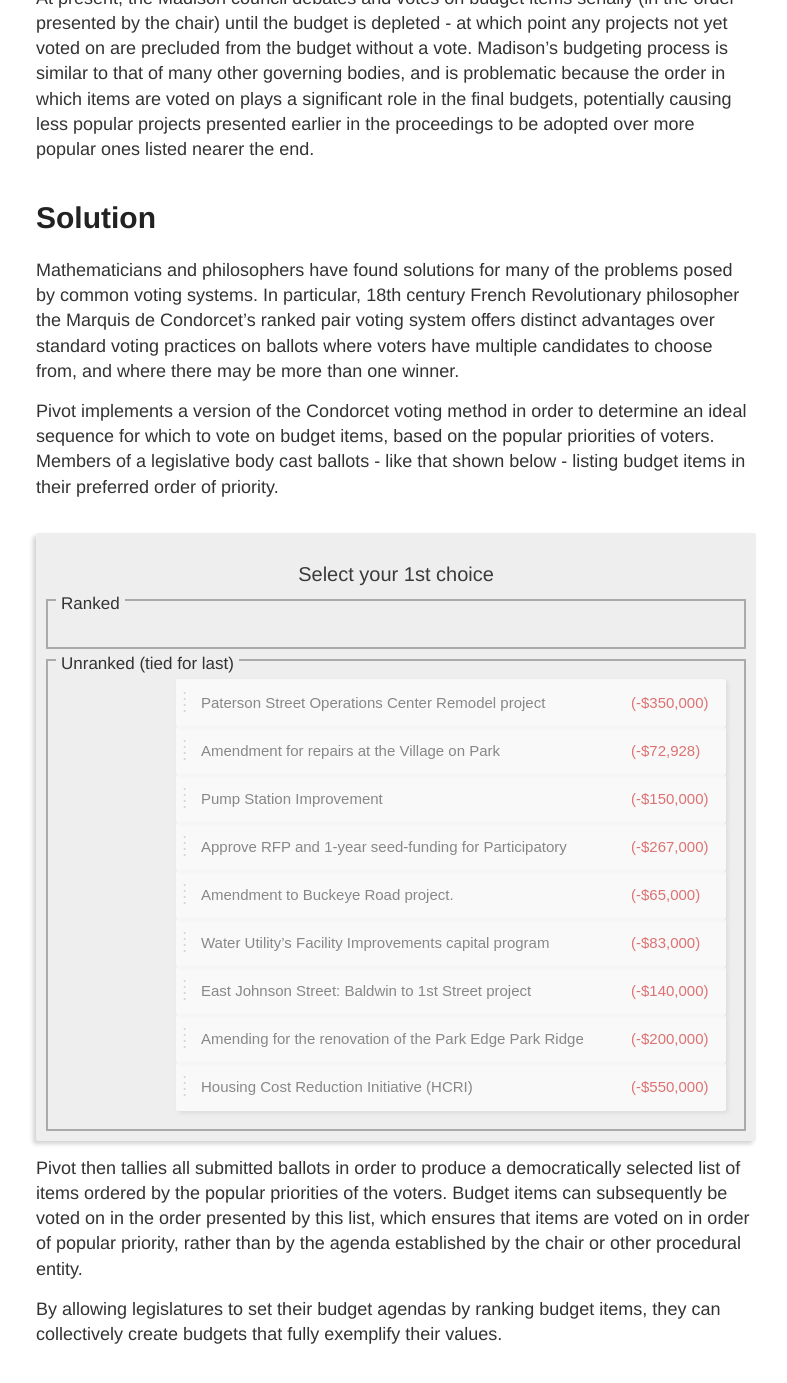
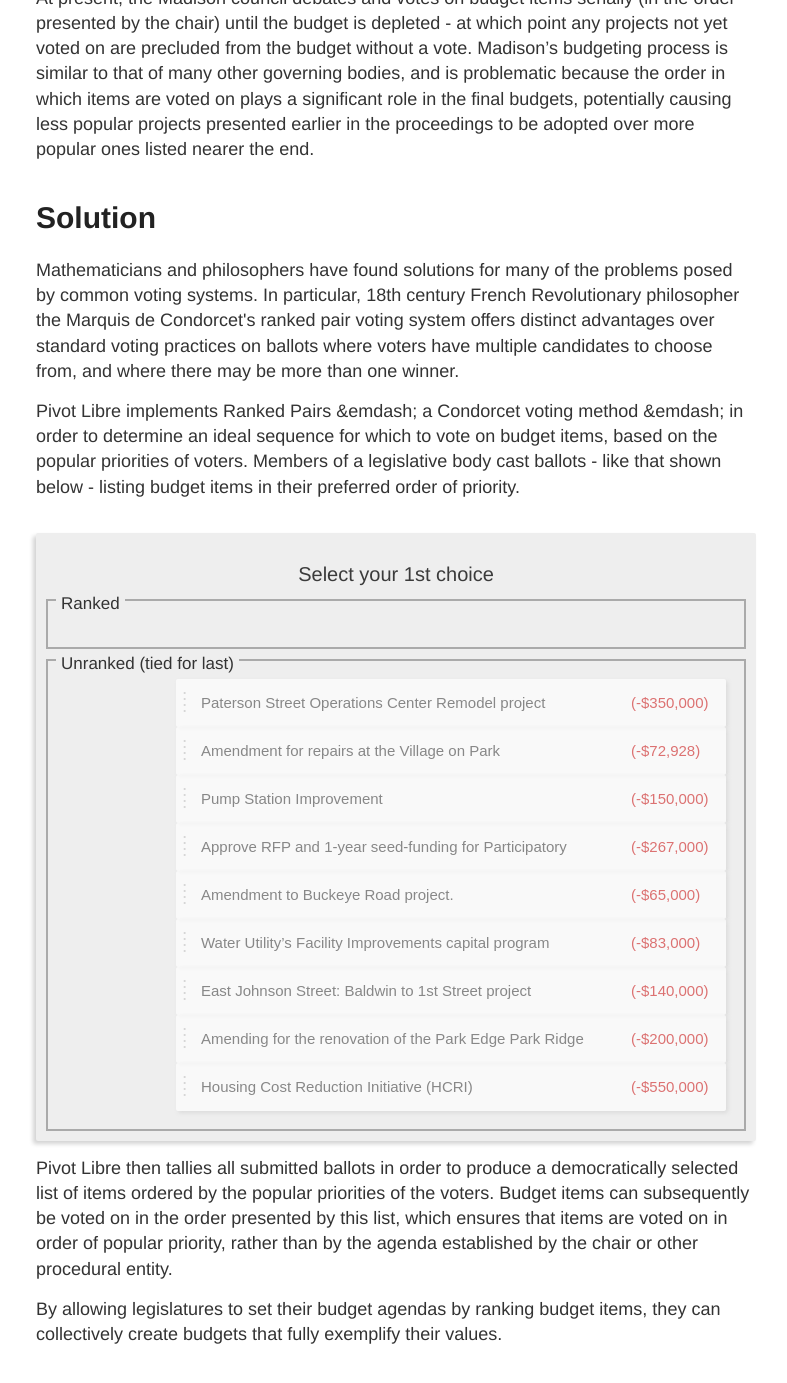
Before and after one commit to pivot-libre/pivot-libre.github.io, a Jekyll site: the page built from index.html, in a window 1280 px wide and 1400 px high, scrolled down 438 px. Shown: the top 1383 px of the window, without its empty margins (244-1031 px from the left). Built offline with Jekyll 4.4.1, drawn with Linux system fonts in a browser that asks for light colours; some of the changed text lies outside the part shown.

Commit message:
Making Name Consistent
Also included a few cosmetic tweaks.

```diff
--- a/index.html
+++ b/index.html
@@ -6,7 +6,7 @@ layout: default
   <article class="post">
     <h1>Brief</h1>
     <div class="entry">
-      <p>Pivot is a web application currently under development that aims to provide legislators with the most fair and democratic way to vote on and prioritize budget items. Once completed, the first legislature to use Pivot will be the Common Council of Madison, Wisconsin.</p>
+      <p>Pivot Libre is a free open source web application currently under development that aims to provide legislators with the most fair and democratic way to vote on and prioritize budget items. Once completed, the first legislature to use Pivot Libre will be the Common Council of Madison, Wisconsin.</p>
     </div>
   </article>
   <article class="post">
@@ -19,8 +19,8 @@ layout: default
   <article class="post">
     <h1>Solution</h1>
     <div class="entry">
-      <p>Mathematicians and philosophers have found solutions for many of the problems posed by common voting systems. In particular, 18th century French Revolutionary philosopher the Marquis de Condorcet’s ranked pair voting system offers distinct advantages over standard voting practices on ballots where voters have multiple candidates to choose from, and where there may be more than one winner.</p>
-      <p>Pivot implements a version of the Condorcet voting method in order to determine an ideal sequence for which to vote on budget items, based on the popular priorities of voters. Members of a legislative body cast ballots - like that shown below - listing budget items in their preferred order of priority.</p>
+      <p>Mathematicians and philosophers have found solutions for many of the problems posed by common voting systems. In particular, 18th century French Revolutionary philosopher the Marquis de Condorcet's ranked pair voting system offers distinct advantages over standard voting practices on ballots where voters have multiple candidates to choose from, and where there may be more than one winner.</p>
+      <p>Pivot Libre implements Ranked Pairs &emdash; a Condorcet voting method &emdash; in order to determine an ideal sequence for which to vote on budget items, based on the popular priorities of voters. Members of a legislative body cast ballots - like that shown below - listing budget items in their preferred order of priority.</p>
     </div>
   </article>
 </div>
@@ -533,7 +533,7 @@ input[type=checkbox] {
 <div class="posts">
   <article class="post">
     <div class="entry">
-      <p>Pivot then tallies all submitted ballots in order to produce a democratically selected list of items ordered by the popular priorities of the voters. Budget items can subsequently be voted on in the order presented by this list, which ensures that items are voted on in order of popular priority, rather than by the agenda established by the chair or other procedural entity.</p>
+      <p>Pivot Libre then tallies all submitted ballots in order to produce a democratically selected list of items ordered by the popular priorities of the voters. Budget items can subsequently be voted on in the order presented by this list, which ensures that items are voted on in order of popular priority, rather than by the agenda established by the chair or other procedural entity.</p>
       <p>By allowing legislatures to set their budget agendas by ranking budget items, they can collectively create budgets that fully exemplify their values.</p>
     </div>
   </article>
```
